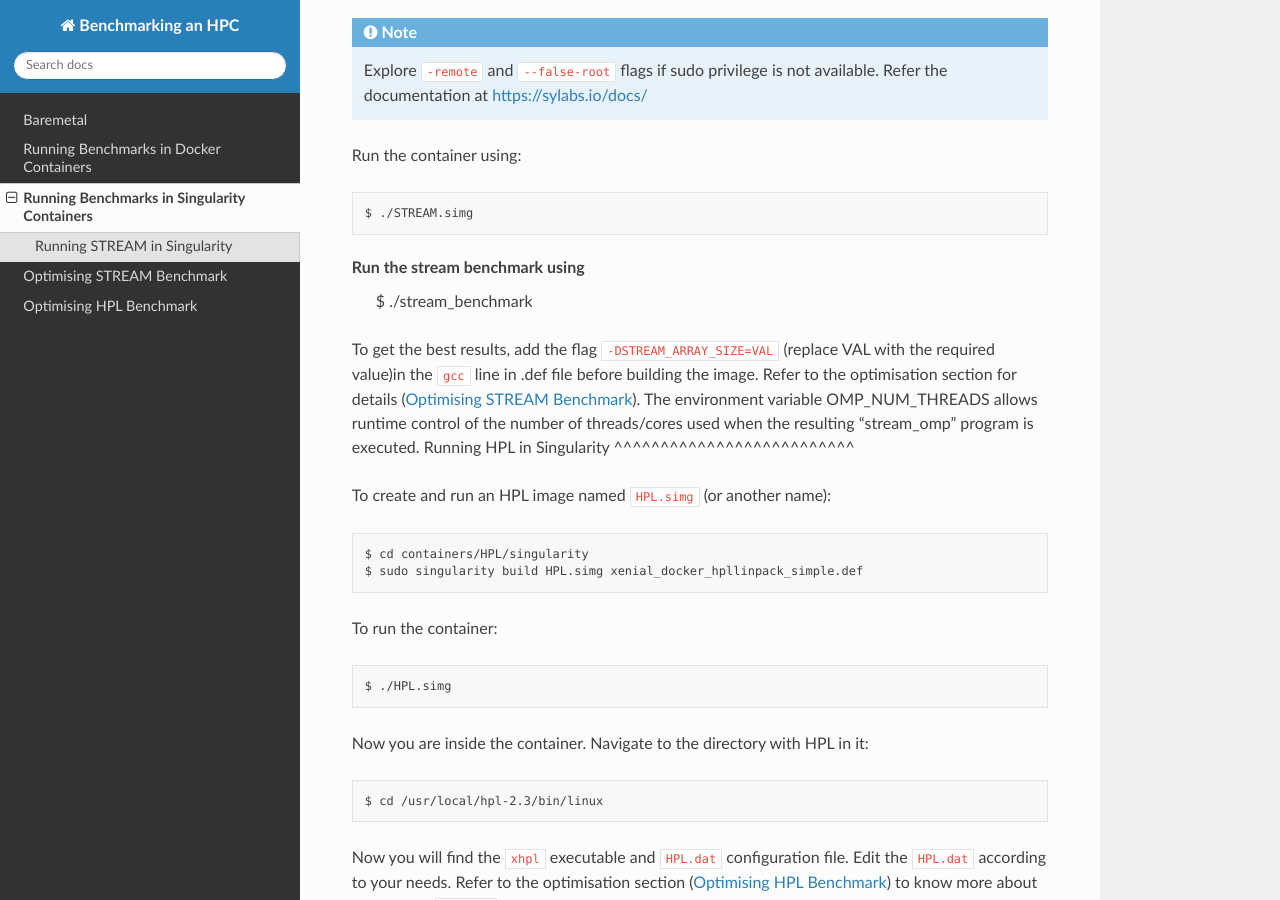
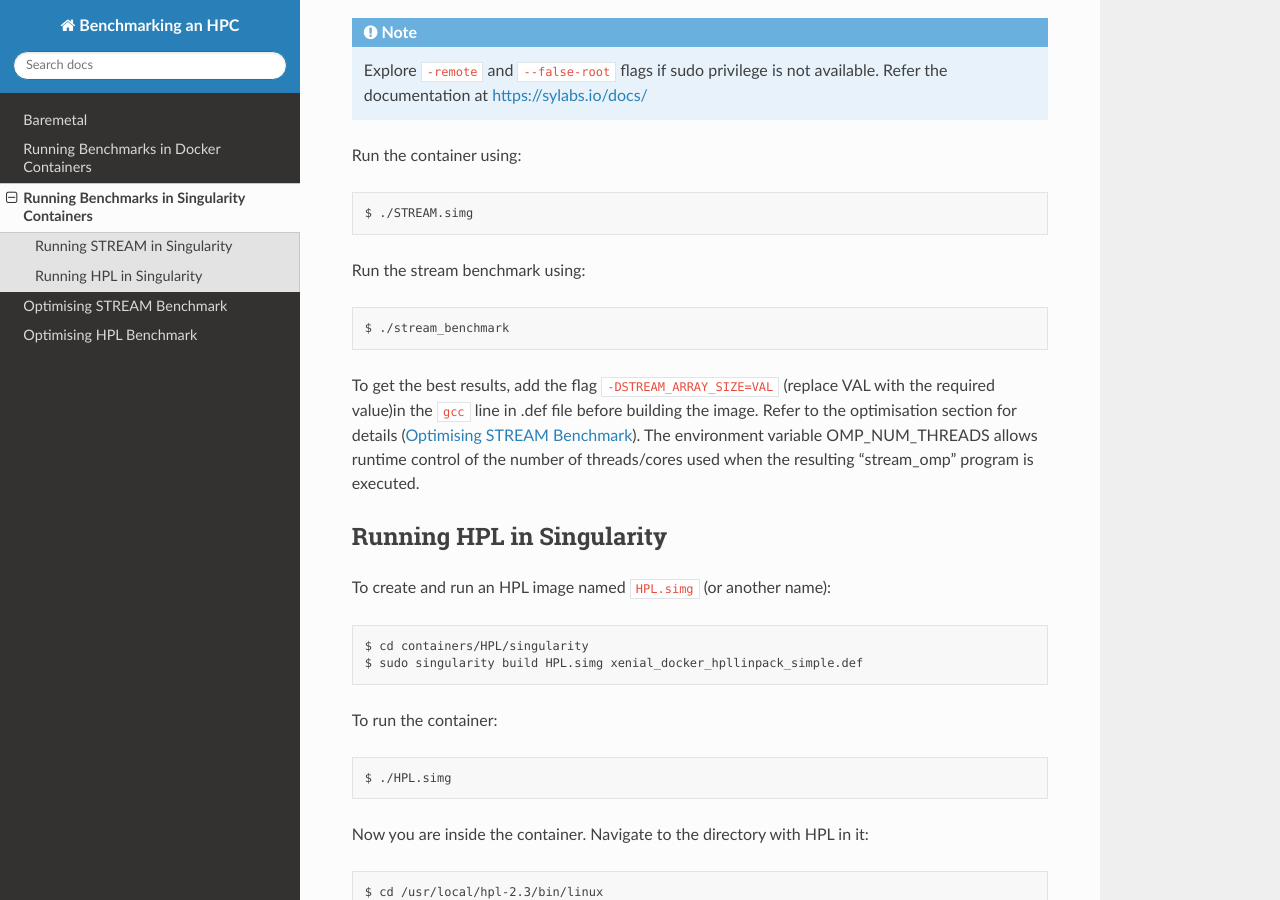
Before and after one commit to pranagupt/benchmark-hpc-containers, a Sphinx documentation site: the page built from docs/singularity.rst, in a window 1280 px wide and 900 px high, scrolled down 553 px. Built offline with Sphinx 7.4.7 and the Read the Docs theme 2.0.0, drawn with Linux system fonts in a browser that asks for light colours.

```diff
--- a/docs/singularity.rst
+++ b/docs/singularity.rst
@@ -32,7 +32,8 @@ Run the container using::
 
     $ ./STREAM.simg
 
-Run the stream benchmark using
+Run the stream benchmark using::
+
     $ ./stream_benchmark
 
 To get the best results, add the flag ``-DSTREAM_ARRAY_SIZE=VAL`` (replace VAL with the required value)in the ``gcc`` line
@@ -40,6 +41,7 @@ in .def file before building the image.
 Refer to the optimisation section for details (:ref:`STREAM-optimisation`).
 The environment variable OMP_NUM_THREADS allows runtime control of the
 number of threads/cores used when the resulting "stream_omp" program is executed.
+
 Running HPL in Singularity
 ^^^^^^^^^^^^^^^^^^^^^^^^^^
 
```
